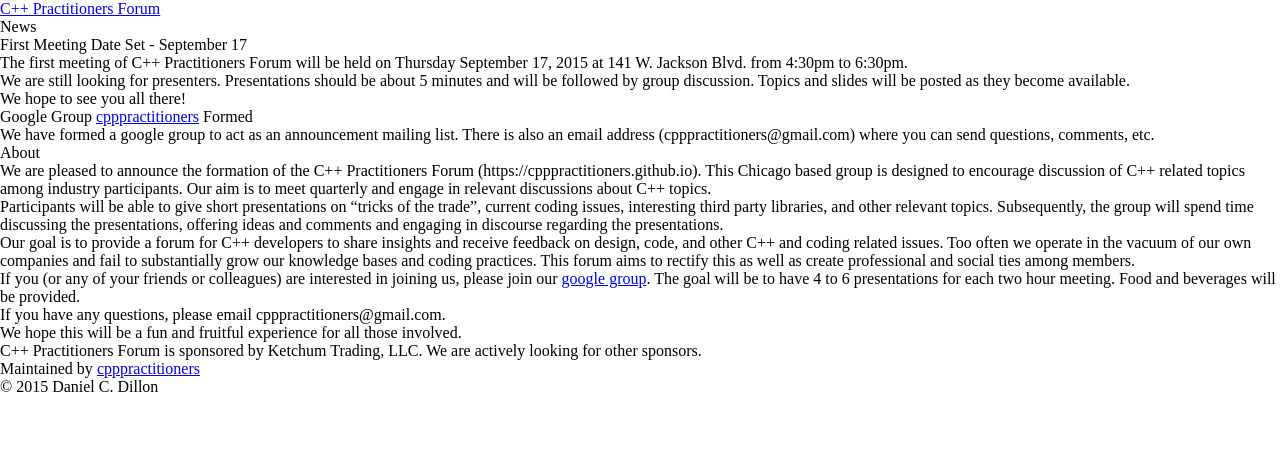
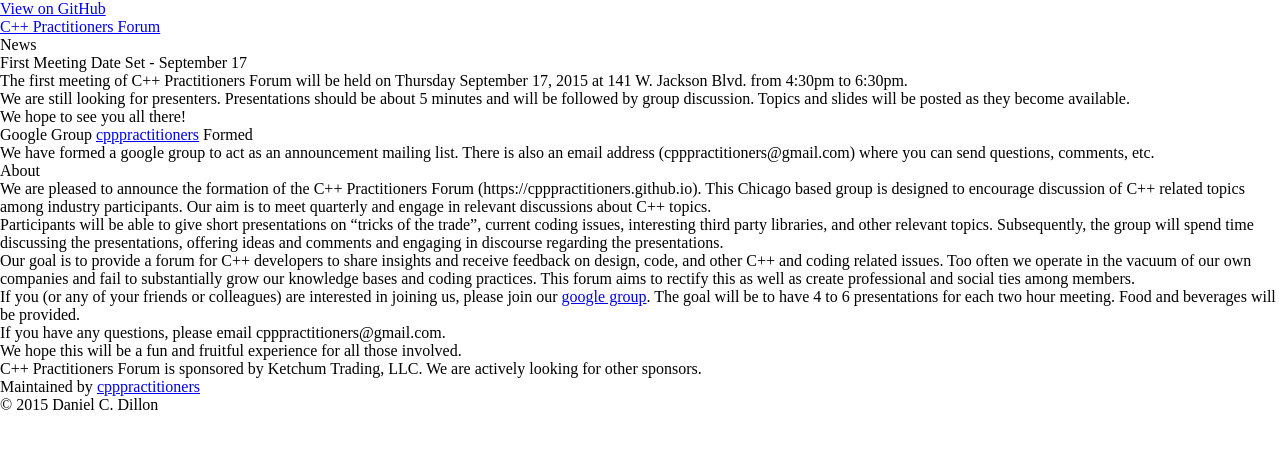
Before and after one commit to cpppractitioners/cpppractitioners.github.io, a Jekyll site: the page built from index.md, in a window 1280 px wide. Shown: the top 449 px of the page. Built offline with Jekyll 4.4.1, drawn with Linux system fonts in a browser that asks for light colours; Markdown is read by kramdown in place of the engine named in the settings.

Commit message:
Added back the github links

```diff
--- a/_includes/slate/header.html
+++ b/_includes/slate/header.html
@@ -1,5 +1,5 @@
 {% if site.github_url %}
-<!--<a id="forkme_banner" href="{{ site.github_url }}">View on GitHub</a>-->
+<a id="forkme_banner" href="{{ site.github_url }}">View on GitHub</a>
 {% endif %}
 
 <a id="title_link" href="{{ site.url }}">
```
